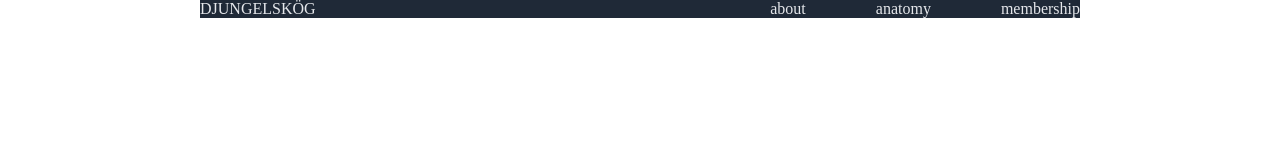
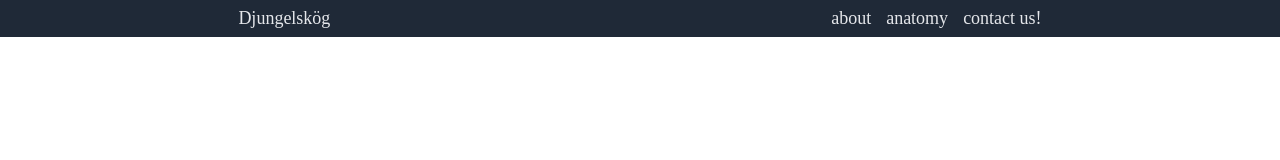
Before and after one commit to psyduck39/djungelskog, a plain HTML site: page code/index.html in a window 1280 px wide. Drawn offline with Linux system fonts and the light colour scheme.

Commit message:
done with header

```diff
--- a/code/index.html
+++ b/code/index.html
@@ -1,7 +1,6 @@
-<!DOCTYPE>
+<!DOCTYPE >
 <!doctype html>
 <html lang="en">
-
   <head>
     <title>djungelskog!</title>
     <meta charset="UTF-8" />
@@ -10,14 +9,17 @@
   </head>
 
   <body>
-  <div class="nav-bar">
-    <div class="logo">DJUNGELSKÖG</div>
-    <ul class="nav-links">
-      <li>about</li>
-      <li>anatomy</li>
-      <li>membership</li>
+    <div class="header">
+      <div class="left">
+        <div class="logo">Djungelskög</div>
+      </div>
+      <div class="right">
+        <ul class="header-links pointer">
+          <li> <a href="index.html"></a>about</li>
+          <li> <a href="index.html"></a>anatomy</li>
+          <li><a href="index.html"></a>contact us!</li>
         </ul>
       </div>
+    </div>
   </body>
-
 </html>
--- a/code/style.css
+++ b/code/style.css
@@ -2,23 +2,29 @@
   margin: 0;
 }
 
-li {
+ul {
   list-style-type: none;
+  display: flex;
+  gap: 15px;
 }
 
-.nav-bar {
+.pointer {
+  cursor: pointer;
+}
+.header {
   display: flex;
-  justify-content: space-between;
+  justify-content: space-around;
   align-items: center;
-  margin-left: 200px;
-  margin-right: 200px;
   background-color: #1F2937;
-  color: #E5E7EB;
-  font-weight: 18px;
+  color: E5E7EB;
+  font-size: 18px;
+  padding: 8px;
 }
 
-.nav-links {
+.left {
   display: flex;
-  justify-content: space-between;
-  gap: 70px;
 }
+
+.right {
+  display: flex;
+}
```
Lines whose indentation alone changed are shown as unchanged.
